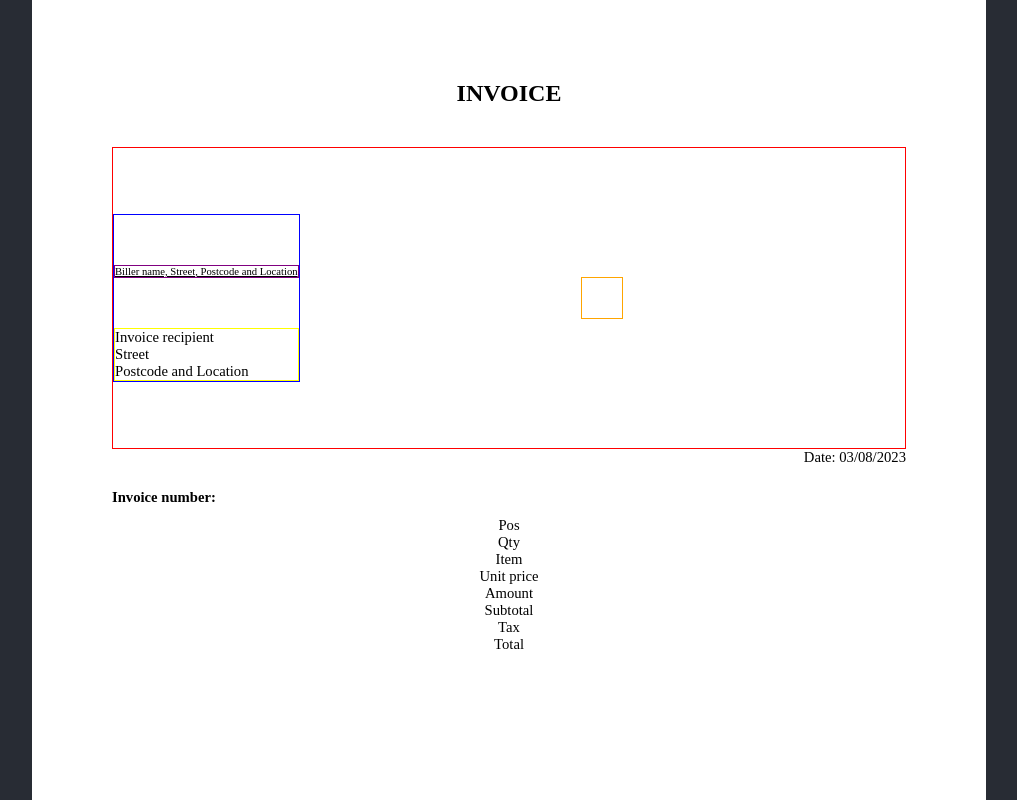
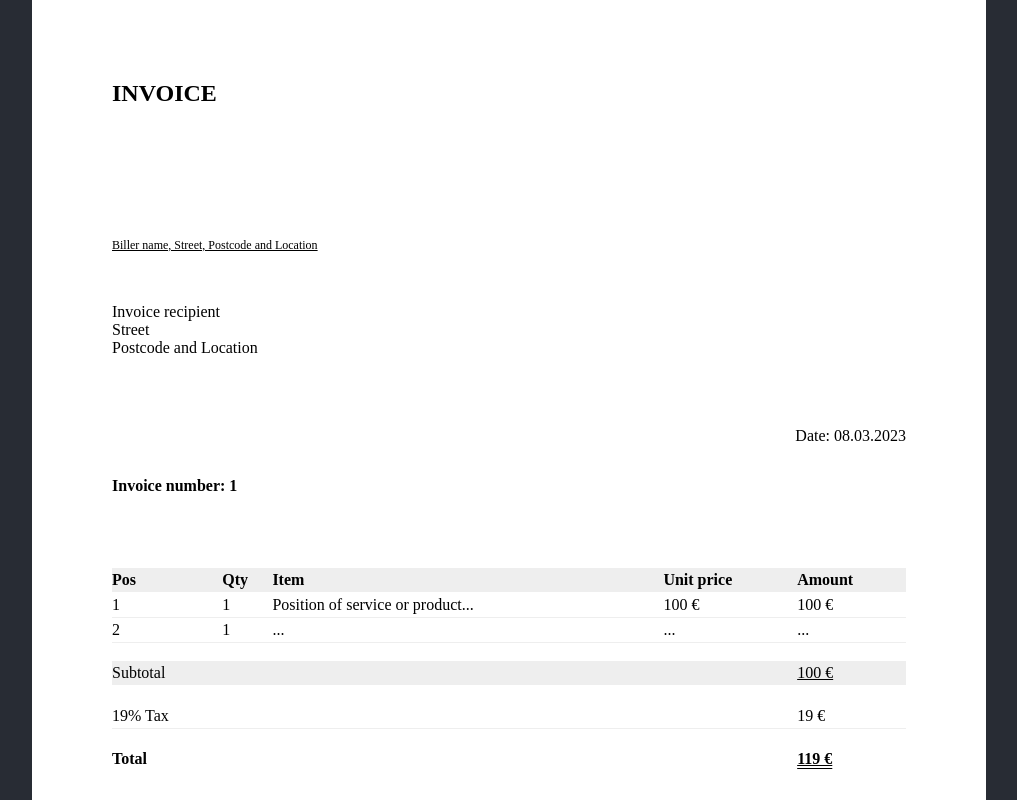
Before and after one commit to hkuennen/gener8invoice, a React (Create React App) app: page / in a window 1280 px wide. Shown: the top 800 px of the page, without its empty margins (131-1148 px from the left). Built offline with nearby package versions, Linux system fonts and the light colour scheme; no server answers; the HTML template or start-up script is replaced by a standard one; a web font is replaced by a local one.

Commit message:
table of invoice positions styled

```diff
--- a/src/App.css
+++ b/src/App.css
@@ -1,5 +1,5 @@
 .App {
-  text-align: center;
+  text-align: left;
 }
 
 .wrapper {
@@ -21,52 +21,40 @@ h1 {
 
 .underline {
   text-decoration: underline;
-  font-size: 8pt;
+  font-size: 9pt;
 }
 
 .two-col {
   display: flex;
   justify-content: space-around;
-  border: 1px solid red;
   align-items: center;
-  height: 300px;
+  height: 250px;
   width: auto;
+  margin-bottom: 30px;
 }
 
 .contact-info {
   display: block;
-  text-align: start;
   align-content: space-between;
-  border: 1px solid blue;
 }
 
 .invoice-info {
   padding: 20px;
   margin: 0 auto;
-  border: 1px solid orange;
 }
 
 .sender {
-  border: 1px solid purple;
   margin: 50px 0;
-}
-
-.receiver {
-  border: 1px solid yellow;
 }
 
 .right {
   float: right;
 }
 
-.left {
-  float: left;
-}
-
 .bold {
-  font-weight: bold;
+  font-weight: 600;
 }
 
 .inv-number {
-  margin-top: 40px;
+  margin-top: 80px;
 }
--- a/src/App.js
+++ b/src/App.js
@@ -1,6 +1,7 @@
 import React, { useState, useEffect } from "react";
 import moment from "moment";
 import './App.css';
+import Positions from './Positions.js';
 
 function App() {
   const [data, setData] = useState({
@@ -40,20 +41,13 @@ useEffect(() => {
                 <p>Postcode and Location</p>
               </div>
             </div>
-            <div className="invoice-info">
-            </div>
+            <div className="invoice-info"></div>
           </div>
-          <p class="right">Date: {moment().format('L')}</p>
-          <p class="left bold inv-number">Invoice number: </p>
+          <p class="right">Date: {moment().format('DD.MM.YYYY')}</p>
+          <p class="bold inv-number">Invoice number: 1</p>
           <br /><br /><br /><br />
-          <p>Pos</p>
-          <p>Qty</p>
-          <p>Item</p>
-          <p>Unit price</p>
-          <p>Amount</p>
-          <p>Subtotal</p>
-          <p>Tax</p>
-          <p>Total</p>
+          <Positions />
+          <br /><br /><br /><br />
           <p>{data.date}</p>
           <p>{data.programming}</p>
         </div>
--- /dev/null
+++ b/src/Positions.css
@@ -0,0 +1,29 @@
+table {
+  width: 100%;
+  border-collapse: collapse;
+}
+
+tr {
+  border-bottom: 1pt solid #EEEEEE;
+  line-height: 24px;
+}
+
+.grey {
+  background-color: #EEEEEE;
+  border-bottom: 1pt solid #FFFFFF;
+}
+
+.bold {
+  font-weight: 600;
+  border-bottom: 1pt solid #FFFFFF;
+}
+
+#subtotal {
+  text-decoration-line: underline;
+  text-decoration-style: solid;
+}
+
+#total {
+  text-decoration-line: underline;
+  text-decoration-style: double;
+}
--- /dev/null
+++ b/src/Positions.js
@@ -0,0 +1,54 @@
+import './Positions.css';
+
+export default function Positions() {
+
+  return (
+    <table>
+      <tr class="grey">
+        <th>Pos</th>
+        <th>Qty</th>
+        <th>Item</th>
+        <th>Unit price</th>
+        <th>Amount</th>
+      </tr>
+      <tr>
+        <td>1</td>
+        <td>1</td>
+        <td>Position of service or product...</td>
+        <td>100 €</td>
+        <td>100 €</td>
+      </tr>
+      <tr>
+        <td>2</td>
+        <td>1</td>
+        <td>...</td>
+        <td>...</td>
+        <td>...</td>
+      </tr>
+      <br />
+      <tr class="grey">
+        <td>Subtotal</td>
+        <td></td>
+        <td></td>
+        <td></td>
+        <td id="subtotal">100 €</td>
+      </tr>
+      <br />
+      <tr>
+        <td>19% Tax</td>
+        <td></td>
+        <td></td>
+        <td></td>
+        <td>19 €</td>
+      </tr>
+      <br />
+      <tr class="bold">
+        <td>Total</td>
+        <td></td>
+        <td></td>
+        <td></td>
+        <td id="total">119 €</td>
+      </tr>
+    </table>
+  );
+}
--- a/src/index.css
+++ b/src/index.css
@@ -16,7 +16,7 @@ code {
 
 * {
  font-family: 'CMU Bright';
- font-size: 11pt;
+ font-size: 12pt;
  margin: 0;
  padding: 0;
 }
```
